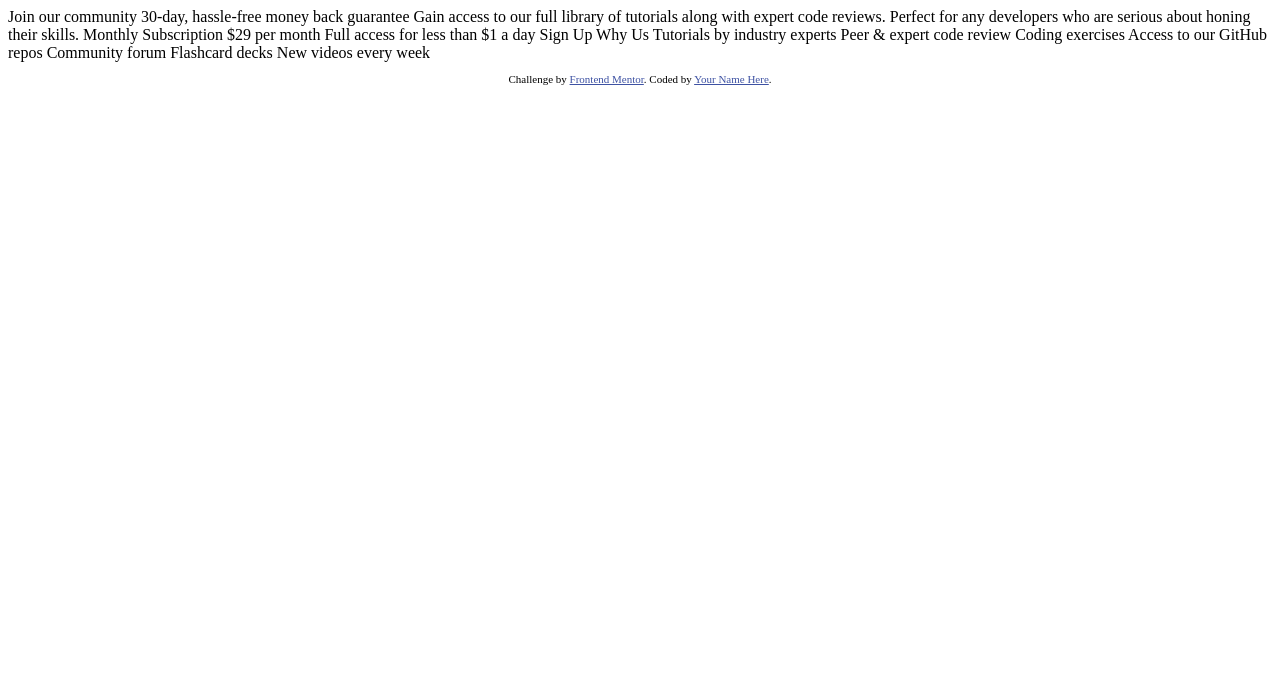
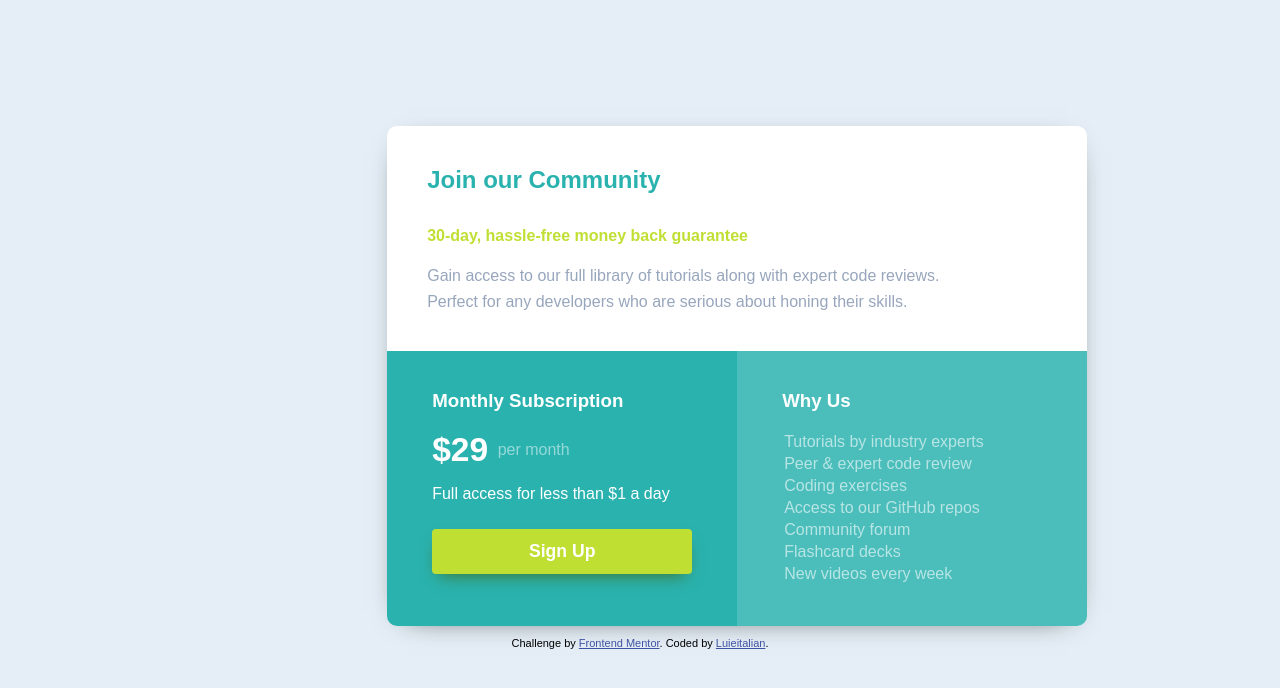
Before and after one commit to Luieitalian/single-price-grid-component, a plain HTML site: page index.html in a window 1280 px wide. Drawn offline with Linux system fonts and the light colour scheme.

Commit message:
Styling Done

```diff
--- a/index.html
+++ b/index.html
@@ -1,50 +1,83 @@
 <!DOCTYPE html>
 <html lang="en">
+
 <head>
   <meta charset="UTF-8">
-  <meta name="viewport" content="width=device-width, initial-scale=1.0"> <!-- displays site properly based on user's device -->
+  <meta name="viewport" content="width=device-width, initial-scale=1.0">
+  <!-- displays site properly based on user's device -->
 
   <link rel="icon" type="image/png" sizes="32x32" href="./images/favicon-32x32.png">
-
+  <link rel="stylesheet" href="style.css">
   <title>Frontend Mentor | Single Price Grid Component</title>
 
   <!-- Feel free to remove these styles or customise in your own stylesheet 👍 -->
   <style>
-    .attribution { font-size: 11px; text-align: center; }
-    .attribution a { color: hsl(228, 45%, 44%); }
+    .attribution {
+      font-size: 11px;
+      text-align: center;
+    }
+
+    .attribution a {
+      color: hsl(228, 45%, 44%);
+    }
   </style>
 </head>
+
 <body>
-  Join our community
+  <main class="container">
+    <div class="top-bar">
+      <h2 id="title">Join our Community</h2>
+      <h4 id="sub-title">30-day, hassle-free money back guarantee</h4>
+      <p id="p1">Gain access to our full library of tutorials along with expert code reviews.</p>
+      <p id="p2">Perfect for any developers who are serious about honing their skills.</p>
+    </div>
+    <div class="bottom">
+      <div class="bottom-left">
+        <h3 style="color:white;">Monthly Subscription</h3>
+        <div class="price-container">
+          <div class="price">$29</div>
+          <div class="price-f">per month</div>
+          <p>Full access for less than &dollar;1 a day</p>
+        </div>
+        <button id="button">Sign Up</button>
+      </div>
+      <div class="bottom-right">
+        <h3 style="color:white;">Why Us</h3>
+        <ul>
+          <li>
+            Tutorials by industry experts
+          </li>
+          <li>
+            Peer &amp; expert code review
+          </li>
+          <li>
+            Coding exercises
+          </li>
+          <li>
+            Access to our GitHub repos
+          </li>
+          <li>
+            Community forum
+          </li>
+          <li>
+            Flashcard decks
+          </li>
+          <li>
+            New videos every week
+          </li>
 
-  30-day, hassle-free money back guarantee
-
-  Gain access to our full library of tutorials along with expert code reviews.
-  Perfect for any developers who are serious about honing their skills.
-
-  Monthly Subscription
-
-  &dollar;29 per month
-
-  Full access for less than &dollar;1 a day
-
-  Sign Up
-
-  Why Us
-
-  Tutorials by industry experts
-  Peer &amp; expert code review
-  Coding exercises
-  Access to our GitHub repos
-  Community forum
-  Flashcard decks
-  New videos every week
+        </ul>
+      </div>
+    </div>
+  </main>
 
   <footer>
     <p class="attribution">
       Challenge by <a href="https://www.frontendmentor.io?ref=challenge" target="_blank">Frontend Mentor</a>.
-      Coded by <a href="#">Your Name Here</a>.
+      Coded by <a href="https://twitter.com/luieitalian">Luieitalian</a>.
     </p>
   </footer>
+  <script src="script.js"></script>
 </body>
+
 </html>
--- /dev/null
+++ b/script.js
@@ -0,0 +1,9 @@
+const button = document.querySelector('#button')
+
+button.addEventListener('click',alertUser)
+
+
+function alertUser()
+{
+    alert('Sign Up')
+}
--- /dev/null
+++ b/style.css
@@ -0,0 +1,100 @@
+html {
+    background-color: hsl(206, 47%, 93%);
+    box-sizing: border-box;
+    font-family: 'Karla', sans-serif;
+}
+*, *::before, *::after {
+    box-sizing: border-box;
+}
+ul {
+    padding-left: 0px;
+    list-style: none;
+}
+li {
+    padding: 2px;
+    color: rgba(255, 255, 255, 0.6);
+}
+#title {
+    color: hsl(179, 62%, 43%);
+    margin: auto;
+
+}
+#button {
+	font-weight:bold;
+    font-size: 1.1rem;
+	padding:12px 45px;
+    width: 100%;
+    margin-top: 10px;
+	text-decoration:none;
+    cursor:pointer;
+	color:#ffffff;
+    border-radius:4px;
+    box-shadow: 0px 8px 17px -7px #3e7327;
+    border: none;
+    background-color: #bfdf32;
+}
+#sub-title {
+    color: hsl(71, 73%, 54%);
+    margin-top: 5%;
+}
+#p1,#p2 {
+    color: hsl(218, 22%, 67%);
+    font-weight: 100;
+    margin: 0px;
+    margin-top: 8px;
+}
+.container {
+    width: 700px;
+    height: 500px;
+    margin-left: 30%;
+    margin-top: 10%;
+    border-radius: 10px;
+    box-shadow: 0px 6px 30px -20px;
+}
+.top-bar {
+    border-top-left-radius: 10px;
+    border-top-right-radius: 10px;
+    padding-left: 40px;
+    padding-top: 40px;
+    height: 45%;
+    width: 100%;
+    background-color: white;
+}
+.bottom {
+    height: 55%;
+    width: 100%;
+    display: flex;
+}
+.bottom-left {
+    padding: 20px;
+    padding-left: 45px;
+    padding-right: 45px;
+    height: 100%;
+    width: 50%;
+    border-bottom-left-radius: 10px;
+    background-color: hsl(179, 62%, 43%);
+}
+.price-container {
+    color: white;
+}
+.price {
+    font-size: 2.1rem;
+    font-weight: 700;
+    display: inline-block;
+}
+.price-f {
+    display: inline-block;
+    position: relative;
+    opacity: 0.5;
+    top: -6px;
+    margin-left: 5px;
+}
+.bottom-right {
+    padding: 20px;
+    padding-left: 45px;
+    padding-right: 45px;
+    height: 100%;
+    width: 50%;
+    border-bottom-right-radius: 10px;
+    background-color: hsl(179, 47%, 52%);
+}
```
Also changed, not shown: 1 other file.
